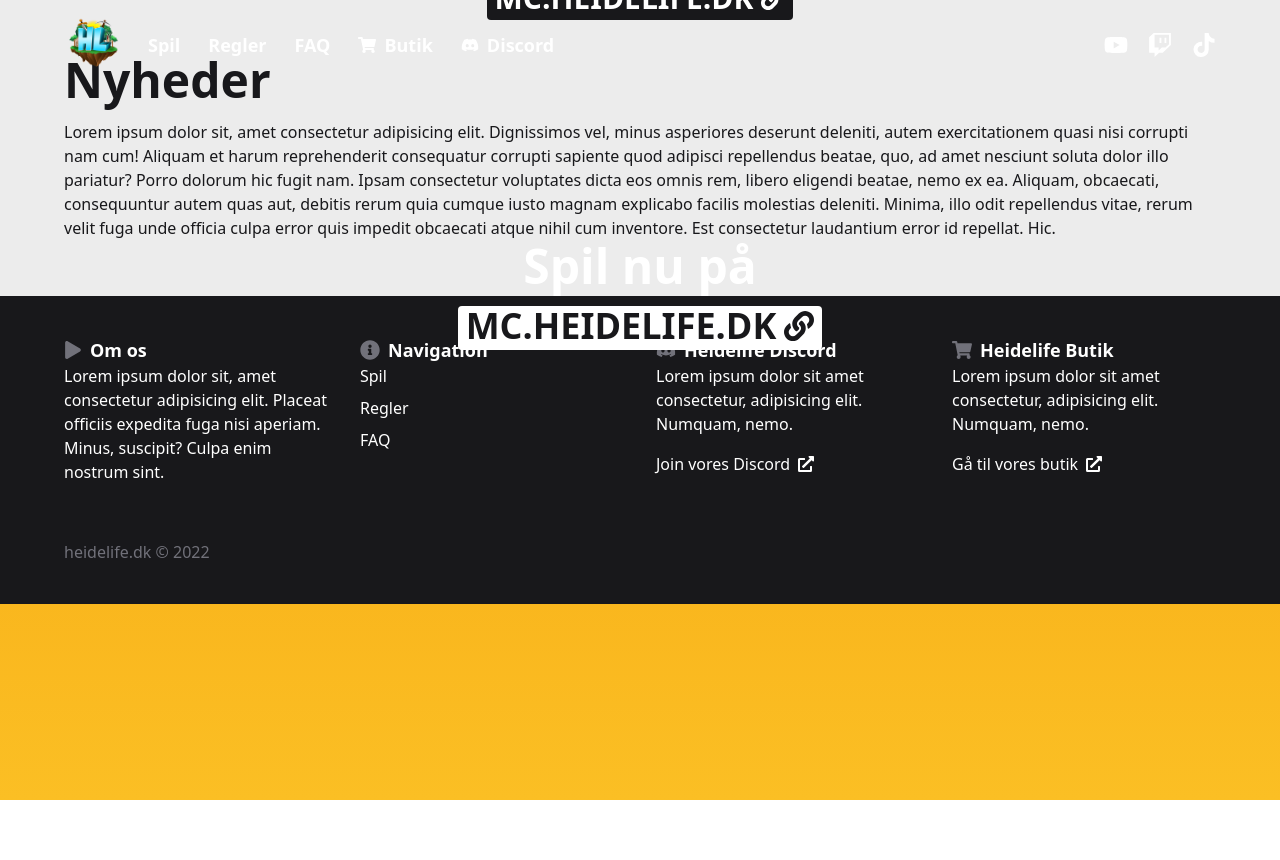
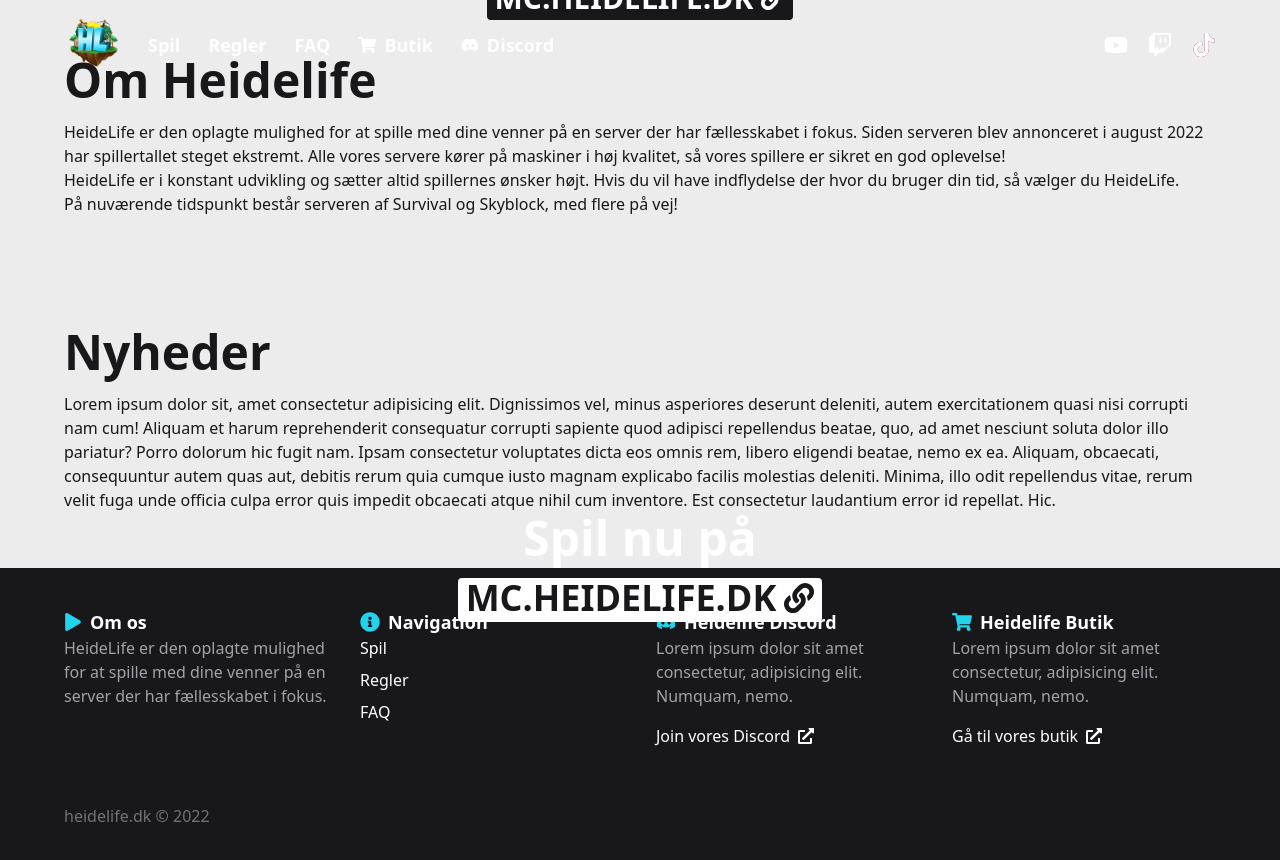
Before and after one commit to karstenpedersen/heidelife, a Next.js app: page / in a window 1280 px wide. Shown: the top 860 px of the page. Before the commit the page ends 800 px from the top, so only its background shows below. Built offline with nearby package versions, Linux system fonts and the light colour scheme.

Commit message:
add detailed logo

```diff
--- a/data/rules.data.ts
+++ b/data/rules.data.ts
@@ -102,7 +102,7 @@
   },
   {
     rule: "Brug af ulovlige mods",
-    description: "At bruge mods i Minecraft, som fx. Wurst og Husuni",
+    description: "At bruge mods i Minecraft, som fx. Wurst og Huzuni",
     consequence: "7d ban",
   },
   {
--- a/src/components/navigation/Contacts.tsx
+++ b/src/components/navigation/Contacts.tsx
@@ -13,7 +13,7 @@
           href="https://www.youtube.com/c/HeidemannDK"
           target={"_blank"}
           rel="noreferrer"
-          className={itemClassName}
+          className={`hover:!text-[#ff0000] ${itemClassName ?? itemClassName}`}
         >
           <FaYoutube />
         </a>
@@ -23,7 +23,7 @@
           href="https://www.twitch.tv/Heidemann"
           target={"_blank"}
           rel="noreferrer"
-          className={itemClassName}
+          className={`hover:text-[#7949c0] ${itemClassName ?? itemClassName}`}
         >
           <FaTwitch />
         </a>
@@ -33,9 +33,14 @@
           href="https://www.tiktok.com/@heidelife.dk"
           target={"_blank"}
           rel="noreferrer"
-          className={itemClassName}
+          className={`${itemClassName ?? itemClassName}`}
         >
-          <FaTiktok />
+          <div className="group relative ">
+            <FaTiktok className="absolute top-0 text-[#00eae3] transition-all group-hover:-translate-x-[1px] group-hover:-translate-y-[1px]" />
+            <FaTiktok className="absolute top-0 text-[#f20049] transition-all group-hover:translate-x-[1px] group-hover:translate-y-[1px]" />
+            <FaTiktok className="absolute top-0 transition-all group-hover:text-zinc-900" />
+            <FaTiktok className="text-transparent" />
+          </div>
         </a>
       </li>
     </ul>
--- a/src/components/navigation/Footer.tsx
+++ b/src/components/navigation/Footer.tsx
@@ -22,12 +22,11 @@
               text="Om os"
               startIcon={FaPlay}
               textClassName="text-lg font-semibold"
-              iconClassName="text-zinc-500"
+              iconClassName="text-primary"
             />
-            <p>
-              Lorem ipsum dolor sit, amet consectetur adipisicing elit. Placeat
-              officiis expedita fuga nisi aperiam. Minus, suscipit? Culpa enim
-              nostrum sint.
+            <p className="text-zinc-400">
+              HeideLife er den oplagte mulighed for at spille med dine venner på
+              en server der har fællesskabet i fokus.
             </p>
           </div>
           <div>
@@ -35,7 +34,7 @@
               text="Navigation"
               startIcon={FaInfoCircle}
               textClassName="text-lg font-semibold"
-              iconClassName="text-zinc-500 text-xl"
+              iconClassName="text-primary text-xl"
             />
             <Navigation
               className="flex flex-col gap-2"
@@ -47,9 +46,9 @@
               text="Heidelife Discord"
               startIcon={FaDiscord}
               textClassName="text-lg font-semibold"
-              iconClassName="text-zinc-500 text-xl"
+              iconClassName="text-primary text-xl"
             />
-            <p className="mb-4">
+            <p className="mb-4 text-zinc-400">
               Lorem ipsum dolor sit amet consectetur, adipisicing elit. Numquam,
               nemo.
             </p>
@@ -66,10 +65,10 @@
               text="Heidelife Butik"
               startIcon={FaShoppingCart}
               textClassName="text-lg font-semibold"
-              iconClassName="text-zinc-500 text-xl"
+              iconClassName="text-primary text-xl"
             />
 
-            <p className="mb-4">
+            <p className="mb-4 text-zinc-400">
               Lorem ipsum dolor sit amet consectetur, adipisicing elit. Numquam,
               nemo.
             </p>
--- a/src/components/navigation/Header.tsx
+++ b/src/components/navigation/Header.tsx
@@ -81,7 +81,7 @@
 
           <Contacts
             className="hidden gap-5 text-2xl md:flex"
-            itemClassName="hover:text-primary transition-colors"
+            itemClassName="transition-colors"
           />
 
           <HiMenuAlt3
--- a/src/pages/index.tsx
+++ b/src/pages/index.tsx
@@ -1,5 +1,6 @@
 import Head from "next/head";
 import PageLayout from "../components/layouts/PageLayout";
+import AboutSection from "../sections/AboutSection";
 import HeroSection from "../sections/HeroSection";
 import NewsSection from "../sections/NewsSection";
 import PromotionSection from "../sections/PromotionSection";
@@ -15,6 +16,7 @@
         <meta name="viewport" content="width=device-width, initial-scale=1.0" />
       </Head>
       <HeroSection />
+      <AboutSection />
       <NewsSection />
       <PromotionSection />
     </>
--- /dev/null
+++ b/src/sections/AboutSection.tsx
@@ -0,0 +1,32 @@
+import Heading from "../components/headings/Heading";
+import Wrapper from "../components/utils/Wrapper";
+
+export interface IAboutSection {}
+
+const AboutSection: React.FC<IAboutSection> = () => {
+  return (
+    <section id="om-os" className="bg-background py-10 sm:py-14">
+      <Wrapper>
+        <Heading title="Om Heidelife" />
+        <p>
+          HeideLife er den oplagte mulighed for at spille med dine venner på en
+          server der har fællesskabet i fokus. Siden serveren blev annonceret i
+          august 2022 har spillertallet steget ekstremt. Alle vores servere
+          kører på maskiner i høj kvalitet, så vores spillere er sikret en god
+          oplevelse!
+        </p>
+        <p>
+          HeideLife er i konstant udvikling og sætter altid spillernes ønsker
+          højt. Hvis du vil have indflydelse der hvor du bruger din tid, så
+          vælger du HeideLife.
+        </p>
+        <p>
+          På nuværende tidspunkt består serveren af Survival og Skyblock, med
+          flere på vej!
+        </p>
+      </Wrapper>
+    </section>
+  );
+};
+
+export default AboutSection;
--- a/src/sections/HeroSection.tsx
+++ b/src/sections/HeroSection.tsx
@@ -24,10 +24,10 @@
 
 const HeroSection: React.FC<IHeroSection> = () => {
   return (
-    <section id="hero" className="h-[450px] sm:h-[550px]">
+    <section id="hero" className="h-screen">
       <ImageBackground imageSrc="/images/backgrounds/sky.png" darkBg>
         <div className="flex h-full flex-col items-center justify-center">
-          <div className="flex h-[250px] w-[250px] items-center justify-center transition-all sm:h-[350px] sm:w-[350px]">
+          <div className="flex h-[260px] w-[260px] items-center justify-center transition-all sm:h-[400px] sm:w-[400px] lg:h-[420px] lg:w-[420px]">
             <motion.div
               variants={scaleVariants}
               initial="small"
@@ -38,7 +38,7 @@
               className="relative"
             >
               <Image
-                src="/images/logos/logo.png"
+                src="/images/logos/logo-detailed.png"
                 alt="logo"
                 layout="fill"
                 priority
```
Also changed, not shown: public/images/logos/logo-detailed.png (added).
